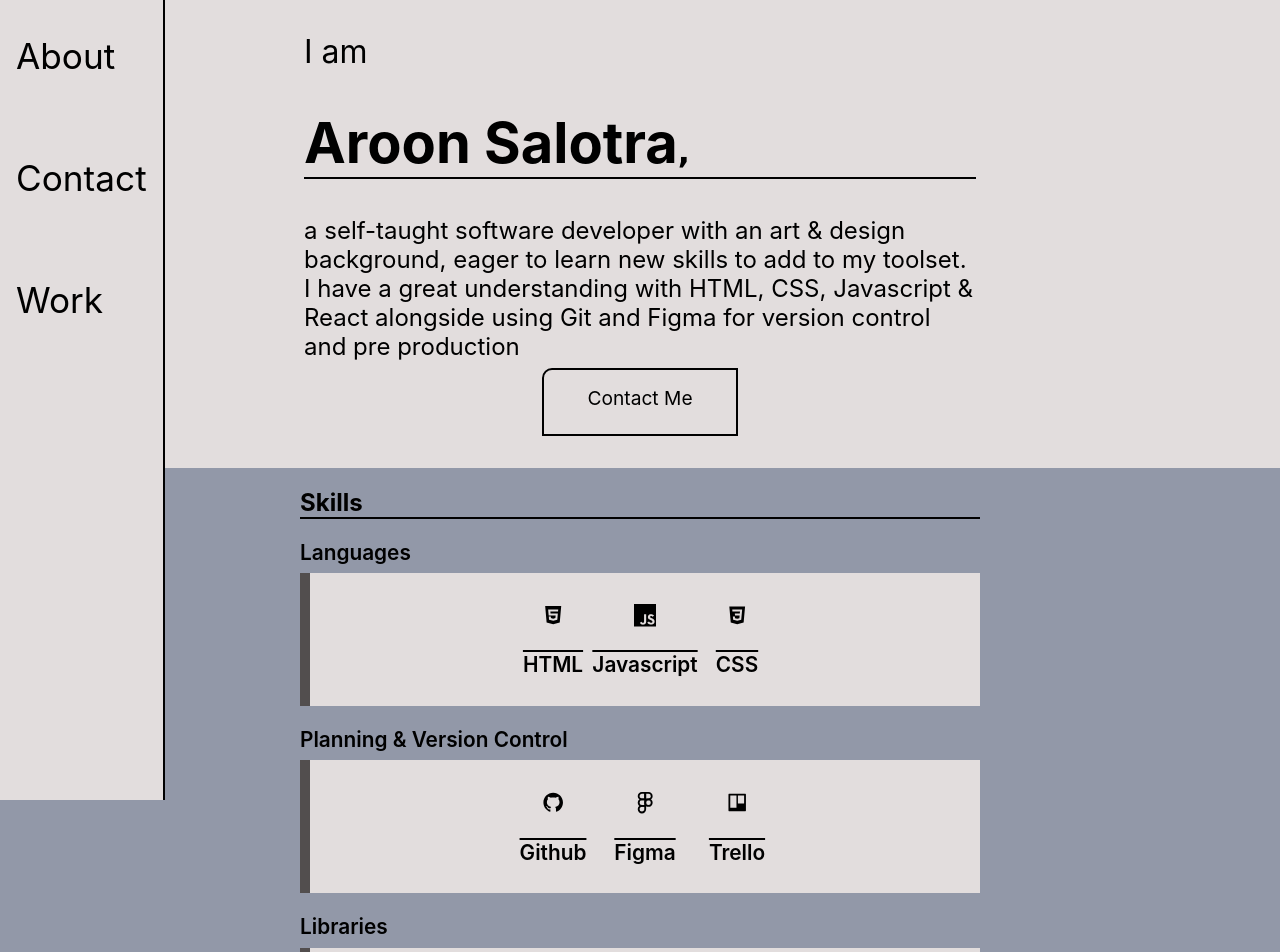
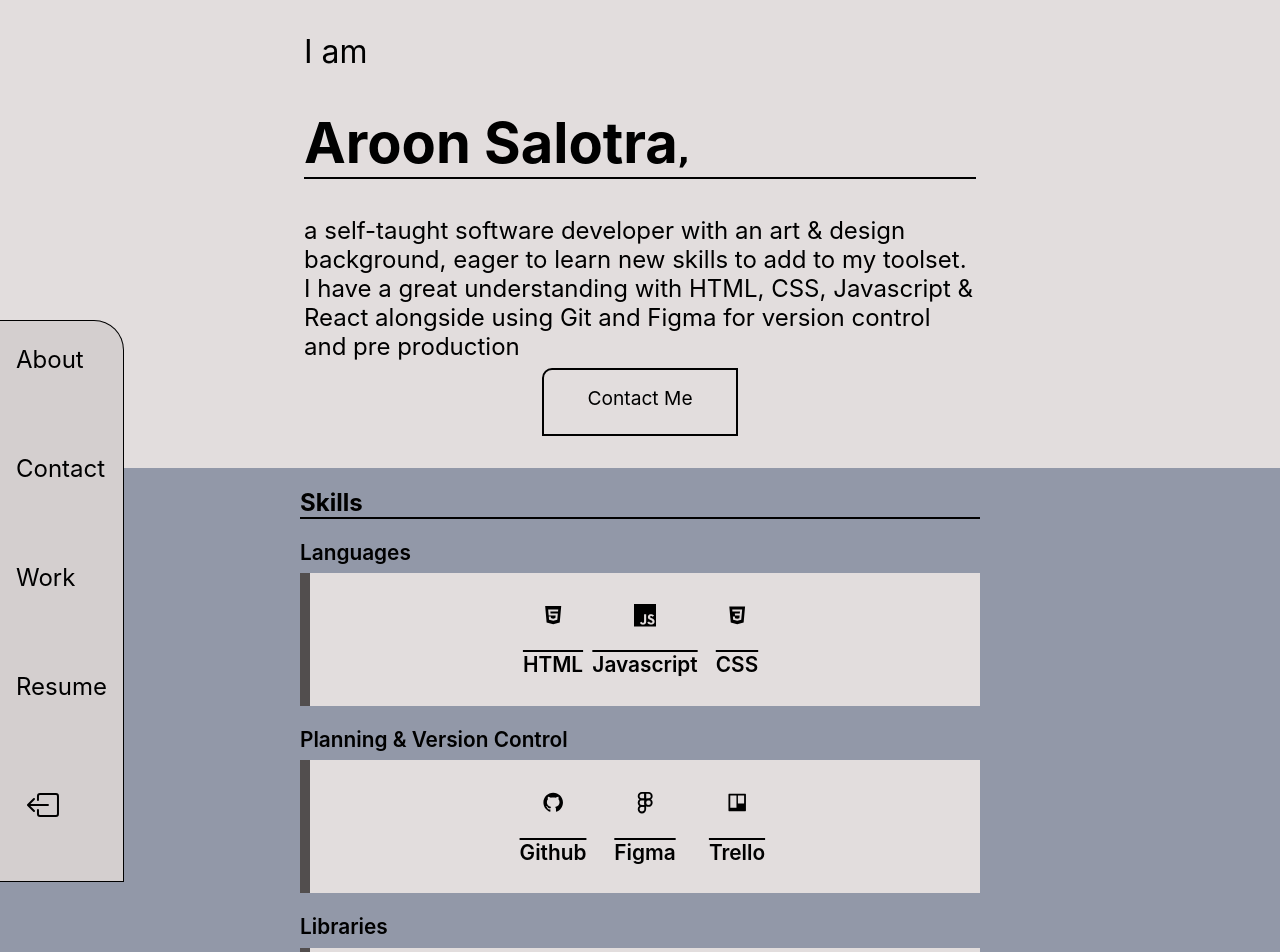
Before and after one commit to AroonSalotra/portfolio-website, a React (Create React App) app: page /contact in a window 1280 px wide. Shown: the top 952 px of the page. Built offline with nearby package versions, Linux system fonts and the light colour scheme.

Commit message:
add sidebar function

```diff
--- a/src/App.css
+++ b/src/App.css
@@ -174,24 +174,62 @@ p, h1, h2, h3, h4 {
 .sidebar {
   width: fit-content;
   padding-right: 1rem;
-  background: var(--clr-code-a);
-  height: 100vh;
+  /* background: var(--clr-code-a); */
+  background: rgb(212, 207, 207);
+  margin-top: 20rem;
+  /* height: fit-content; */
+  height: 35rem;
   position: fixed;
-  border-right: 2px solid black;
+  border: 1px solid black;
+  border-left: none;
+  border-top-right-radius: 30px;
+  /* border-bottom-right-radius: 10px; */
+  /* transform: translateX(-1000px); */
+  transition: transform .2s ease-out, opacity 1s ease, background-color .7s ease, color .2s ease-in;
 }
 
 .sidebar ul {
   list-style: none;
-  font-size: 2.2rem;
+  font-size: 1.5rem;
   padding-left: 1rem;
   display: flex;
   flex-direction: column;
+  /* padding-top: 20rem; */
   gap: 5rem;
 }
 
+/*
 .sidebar ul li {
   cursor: pointer;
+} */
+
+/* .sidebar ul li:hover {
+  color: purple;
+} */
+
+.onscreen {
+  transform: translateX(-50px);
+  background: rgb(179, 176, 176);
+  color: rgb(179, 176, 176);
+  user-select: none;
 }
+
+:hover.hover-color {
+  color: purple;
+}
+
+:hover.cursor-pointer {
+  cursor: pointer;
+}
+
+.icon-sidebar {
+  padding-left: 3rem;
+  font-size: 2rem;
+  /* transform: rotate(180deg); */
+  color: black;
+  transition: transform 200ms ease;
+}
+
 
 .sub-title {
   border-bottom: 2px solid black;
--- a/src/Sidebar.jsx
+++ b/src/Sidebar.jsx
@@ -1,11 +1,47 @@
+import { useState } from "react";
+import { BsBoxArrowLeft, BsBoxArrowRight } from "react-icons/bs"
+
 const Sidebar = () => {
+    const [activeClass, setActiveClass] = useState("sidebar")
+    const [activeClass2, setActiveClass2] = useState("hover-color cursor-pointer")
+    const [rotate, setRotate] = useState({ transform: "rotate(180deg)" })
+
+    const handleClick = () => {
+
+        if (activeClass === "sidebar") {
+            setActiveClass("onscreen sidebar")
+            setActiveClass2("")
+            setRotate({ transform: "rotate(0deg)" })
+        } else {
+            setActiveClass("sidebar")
+            setActiveClass2("hover-color cursor-pointer")
+            setRotate({ transform: "rotate(180deg)" })
+
+        }
+    }
+
+    const listContent = [
+        { text: "About", hasClass: (activeClass2) },
+        { text: "Contact", hasClass: (activeClass2) },
+        { text: "Work", hasClass: (activeClass2) },
+        { text: "Resume", hasClass: (activeClass2) },
+        { text: <BsBoxArrowRight />, hasClass: "icon-sidebar", hasStyle: (rotate), clickEffect: () => handleClick() },
+    ]
+
+
+
+
+
     return (
-        <div className="sidebar">
+        <div className={activeClass}>
             <ul>
-                <li>About</li>
-                <li>Contact</li>
-                <li>Work</li>
+                {listContent.map(({ text, clickEffect, hasClass, hasStyle }) =>
+                    <li key={text} onClick={clickEffect ? clickEffect : null} style={hasStyle ? hasStyle : null}
+                        className={hasClass ? hasClass : null}>{text}</li>
+                )}
             </ul>
+
+            {/* <div style={{ height: "2rem", width: "2rem", background: "red", marginLeft: "2.5rem", transform: "rotate(45deg)" }} /> */}
         </div>
     );
 }
```
